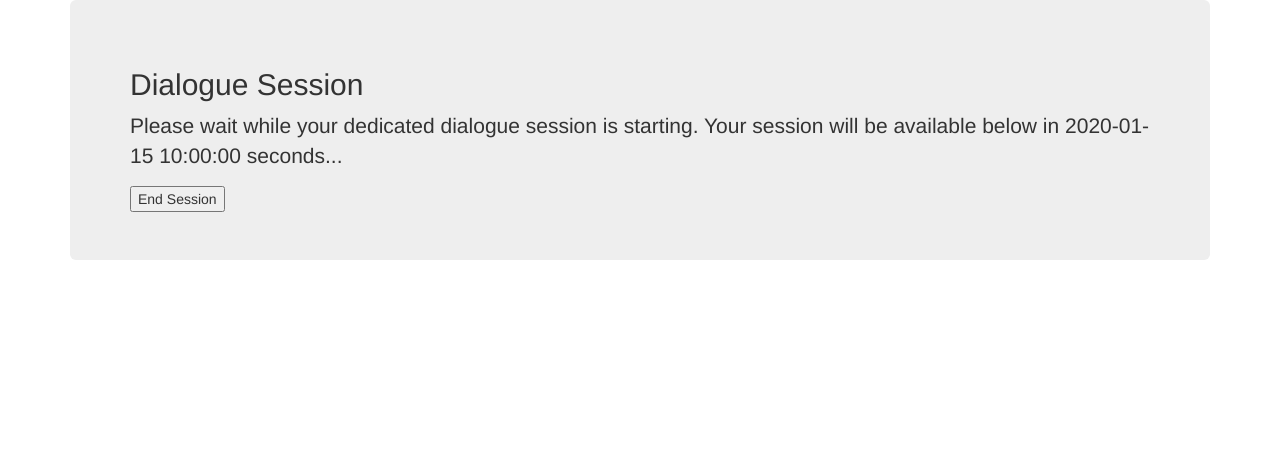
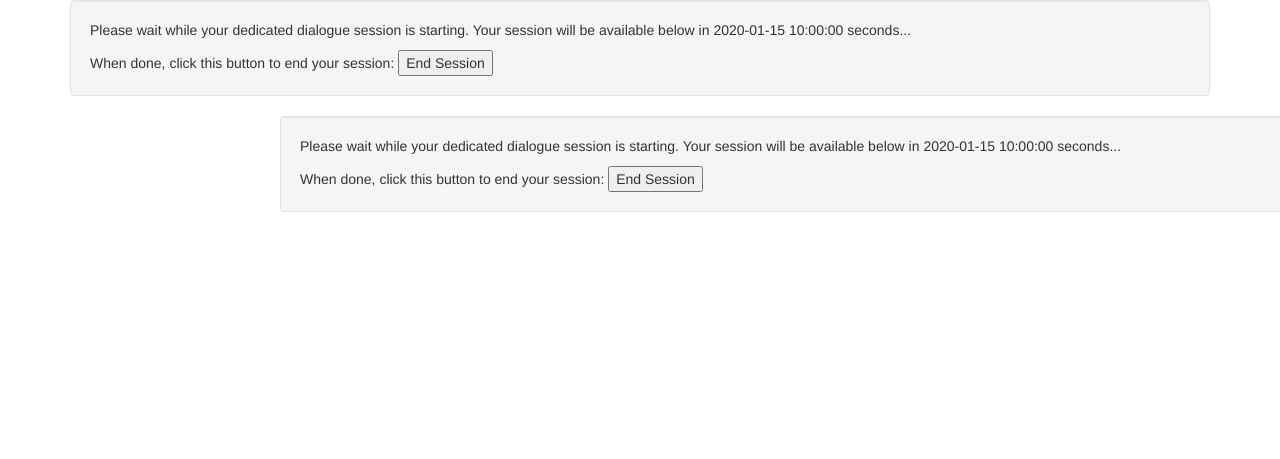
Before and after one commit to bgyori/cwc_integ_service, a Flask app: template templates/launch_dialogue.html in a window 1280 px wide; the page is wider, and only the part inside the window is pictured. Shown: the top 459 px of that part. Before the commit the page ends 260 px from the top of that part, so only its background shows below. Run offline with Flask 2, Linux system fonts and the light colour scheme; the template is opened without the code that fills it: most values are stand-ins (such as "Sample title", 1, 10 or a date in 2020); some libraries are stand-ins or nearby versions.

Commit message:
Allow an instance to be stopped.

```diff
--- a/templates/launch_dialogue.html
+++ b/templates/launch_dialogue.html
@@ -7,20 +7,32 @@
 {{util.flashed_messages(dismissible=True)}}
 
 <script>
-	function start_timer(duration){
+    function start_timer(duration){
         var timer = duration;
-        setInterval(function(){
-			console.log(timer)
-            document.getElementById("counter").textContent = --timer;
-            }, 1000);
+        setInterval(
+            function(){
+                if (timer >= 0) {
+                    console.log(timer)
+                    document.getElementById("counter").textContent = --timer;
+                    };
+                },
+            1000
+            );
         };
 
-	window.onload = function () {
+    function submit_delete() {
+        var xhr = new XMLHttpRequest();
+        xhr.open("DELETE", "http://{{manager_url}}/end_session/{{container_id}}", true);
+        xhr.send();
+        };
+    window.onload = function () {
         redirecttime = "90000";
         redirecturl = "{{dialogue_url}}";
         //setTimeout("location.href = redirecturl;", redirecttime);
-        setTimeout("document.getElementById(\"dialogueframe\").style=\"visibility: visible;\");",
-                   redirecttime);
+        //setTimeout("document.getElementById(\"dialogueframe\").style.visibility=\"visible\";",
+        //           redirecttime);
+        //setTimeout("document.getElementById(\"dialogueframe\").contentWindow.location.reload();",
+        //           redirecttime);
         var timeout = {{time_out}};
         start_timer(timeout);
         };
@@ -29,20 +41,20 @@
 
 
 <div class="container">
-    <div class="jumbotron">
-        <h2>Dialogue Session</h2>
+    <div class="well">
         <p>Please wait while your dedicated dialogue session is starting.
            Your session will be available below in
            <span id="counter">{{time_out}}</span>
            seconds...
         </p>
-        <button type="button" onclick="http://{{manager_url}}/end_session?id={{container_id}}">End Session</button>
-    </div>
-    <div>
-        <iframe id="dialogueframe" src={{dialogue_url}}
-         frameborder=0 allowfullscreen style="visibility: hidden;"></iframe>
+        When done, click this button to end your session:
+    <button type="button" onclick="submit_delete()")>End Session</button>
     </div>
 </div>
+
+    <div align="center">
+        <iframe width="1700" height="1500" id="dialogueframe" src={{dialogue_url}} frameborder="0" allowfullscreen></iframe>
+    </div>
 
 {% endblock %}
 
```
